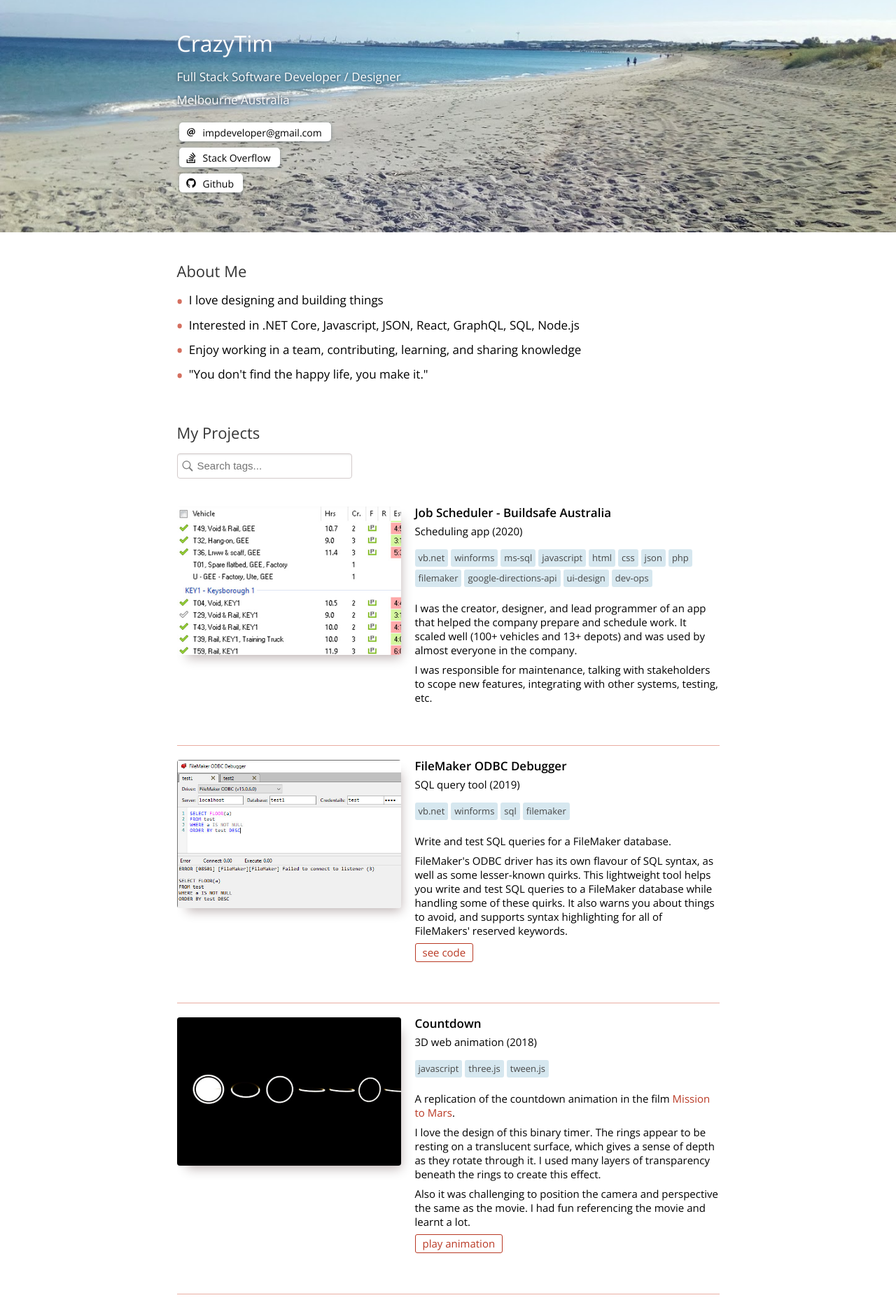
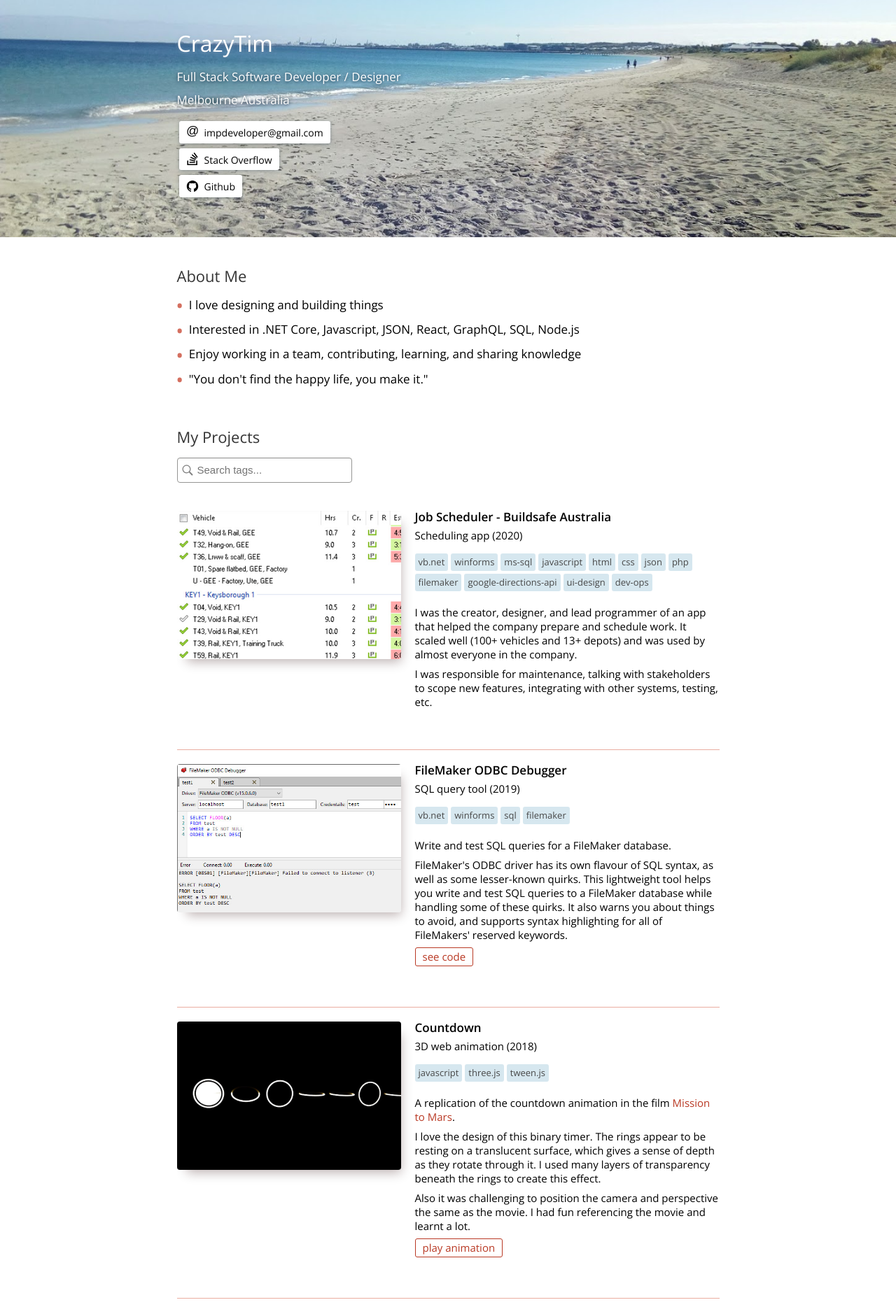
Before and after one commit to CrazyTim/crazytim-portfolio, a Jekyll site: the page built from index.html, in a window 1280 px wide. Shown: the top 1868 px of the page at 70% size. Built offline with Jekyll 4.4.1, drawn with Linux system fonts in a browser that asks for light colours.

Commit message:
Improve svgs - Tweak appearance of header buttons.

```diff
--- a/assets/css/style.css
+++ b/assets/css/style.css
@@ -55,7 +55,7 @@ ul {
     grid-template-columns: auto;
     font-size: 15px;
     width: 250px;
-    border: solid 1px #d3cbcb;
+    border: solid 1px #969694;
     border-radius: 4px;
     overflow: hidden;
     background-image: url('../img/search.svg');
@@ -154,7 +154,6 @@ li {
   font-weight: 600;
   margin-top: -3px;
   padding: 0 0 5px 0;
-	/* background-color: red; */
 }
 
 .item .content {
@@ -179,16 +178,10 @@ li {
   	background-color: #fbece9;
   }
 
-
 .item .description {
 	font-size: 15px;
   font-weight: 100;
   margin: 0 0 16px 0;
-  /* background-color: red; */
-}
-
-.item .tags {
-	/* background-color: red; */
 }
 
 .item .install {
@@ -275,13 +268,11 @@ a, a:visited {
   .header .links a {
   	white-space: nowrap;
     text-decoration: none;
-    padding: 0;
+    padding: 6px 10px 7px;
     fill: #000;
     color: #000;
     transition: background-color .2s;
-
-    padding: 4px 8px 5px;
-    border-radius: 5px;
+    border-radius: 3px;
     background-color: white;
     margin: 3px;
     display: inline-block;
@@ -291,40 +282,20 @@ a, a:visited {
   }
 
   .header .links a svg {
-    height: 17px;
+    height: 18px;
     width: 18px;
     vertical-align: middle;
-    padding: 2px 0 2px;
+    padding-right: 8px;
+    box-sizing: content-box;
   }
 
   .header .links a span {
     font-size: 14px;
     text-decoration: none;
-    padding: 0px 5px 0px 8px;
   }
 
   .header .links a:hover {
     background-color: #fff;
-  }
-
-  .header .links .icon-map {
-    height: 18px;
-    padding: 2px 0 1px;
-  }
-
-  .header .links .icon-git {
-  	height: 18px;
-    padding: 2px 0 1px;
-  }
-
-  .header .links .icon-so {
-  	height: 18px;
-    padding: 2px 0 1px;
-  }
-
-  .header .links .icon-email {
-  	height: 15px;
-    padding: 2px 0 1px;
   }
 
 h1 {
--- a/index.html
+++ b/index.html
@@ -40,15 +40,15 @@ layout: null
         <div class="links">
 
           <div><a href="mailto:impdeveloper@gmail.com">
-            <svg class="icon-email" viewBox="0 0 28 28"><title>Icon: @ symbol</title><path d="M20.11 26.147c-2.335 1.05-4.36 1.4-7.124 1.4C6.524 27.548.84 22.916.84 15.284.84 7.343 6.602.45 15.4.45c6.854 0 11.8 4.7 11.8 11.252 0 5.684-3.193 9.265-7.398 9.3-1.83 0-3.153-.934-3.347-2.997h-.077c-1.208 1.986-2.96 2.997-5.023 2.997-2.532 0-4.36-1.868-4.36-5.062 0-4.75 3.503-9.07 9.11-9.07 1.713 0 3.7.4 4.6.972l-1.17 7.203c-.387 2.298-.115 3.3 1 3.4 1.674 0 3.774-2.102 3.774-6.58 0-5.06-3.27-8.994-9.304-8.994C9.05 2.87 3.83 7.545 3.83 14.97c0 6.5 4.2 10.2 10 10.202 1.987 0 4.09-.43 5.647-1.245l.634 2.22zM16.647 10.1c-.31-.078-.7-.155-1.207-.155-2.572 0-4.596 2.53-4.596 5.53 0 1.5.7 2.4 1.9 2.4 1.44 0 2.96-1.83 3.31-4.088l.592-3.72z"/></svg><span>impdeveloper@gmail.com</span>
+            <svg class="icon-email" viewBox="0 0 28 28"><title>Icon: @ symbol</title><text x="" y="20" font-size="28px" style="font-size:28px;font-family:Arial">@</text></svg><span>impdeveloper@gmail.com</span>
           </a></div>
 
           <div><a href="https://stackoverflow.com/users/737393/crazytim">
-            <svg class="icon-so" viewBox="0 0 23.6 28"><title>Logo: Stack Overflow</title><path d="M20 25.5V18h2.5v10H0V18h2.5v7.5"/><path d="M5.2 17.3l12.2 2.6.5-2.4-12.1-2.6-.6 2.4zm1.7-5.8l11.3 5.3 1.1-2.3L7.9 9.2l-1 2.3zM10 5.9l9.6 8 1.6-1.9-9.6-8L10 5.9zM16.2 0l-2 1.5 7.5 10 2-1.5-7.5-10zM5 23h12.5v-2.5H5V23z"/></svg><span>Stack Overflow</span>
+            <svg class="icon-so" viewBox="0 0 23.6 28"><title>Icon: Stack Overflow</title><path d="M20 25.5V18h2.5v10H0V18h2.5v7.5"/><path d="M5.2 17.3l12.2 2.6.5-2.4-12.1-2.6-.6 2.4zm1.7-5.8l11.3 5.3 1.1-2.3L7.9 9.2l-1 2.3zM10 5.9l9.6 8 1.6-1.9-9.6-8L10 5.9zM16.2 0l-2 1.5 7.5 10 2-1.5-7.5-10zM5 23h12.5v-2.5H5V23z"/></svg><span>Stack Overflow</span>
           </a></div>
 
           <div><a href="https://github.com/CrazyTim">
-            <svg class="icon-git" viewBox="0 0 28 28"><title>Logo: GitHub</title><path d="M13.97 1.57c-7.03 0-12.733 5.703-12.733 12.74 0 5.622 3.636 10.393 8.717 12.084.637.13.87-.277.87-.615 0-.302-.013-1.103-.02-2.165-3.54.77-4.29-1.707-4.29-1.707-.578-1.473-1.413-1.863-1.413-1.863-1.154-.79.09-.775.09-.775 1.276.104 1.96 1.316 1.96 1.312 1.135 1.936 2.99 1.393 3.712 1.06.116-.823.445-1.384.81-1.704-2.83-.32-5.802-1.414-5.802-6.293 0-1.39.496-2.527 1.312-3.418-.132-.322-.57-1.617.123-3.37 0 0 1.07-.343 3.508 1.305 1.016-.282 2.105-.424 3.188-.43 1.082 0 2.167.156 3.198.44 2.43-1.65 3.498-1.307 3.498-1.307.695 1.754.258 3.043.13 3.37.815.903 1.314 2.038 1.314 3.43 0 4.893-2.978 5.97-5.814 6.286.458.388.876 1.16.876 2.358 0 1.703-.016 3.076-.016 3.482 0 .334.232.748.877.61 5.056-1.687 8.7-6.456 8.7-12.08-.055-7.058-5.75-12.757-12.792-12.75z"/></svg><span>Github</span>
+            <svg class="icon-git" viewBox="0 0 28 28"><title>Icon: GitHub</title><path d="M13.97 1.57c-7.03 0-12.733 5.703-12.733 12.74 0 5.622 3.636 10.393 8.717 12.084.637.13.87-.277.87-.615 0-.302-.013-1.103-.02-2.165-3.54.77-4.29-1.707-4.29-1.707-.578-1.473-1.413-1.863-1.413-1.863-1.154-.79.09-.775.09-.775 1.276.104 1.96 1.316 1.96 1.312 1.135 1.936 2.99 1.393 3.712 1.06.116-.823.445-1.384.81-1.704-2.83-.32-5.802-1.414-5.802-6.293 0-1.39.496-2.527 1.312-3.418-.132-.322-.57-1.617.123-3.37 0 0 1.07-.343 3.508 1.305 1.016-.282 2.105-.424 3.188-.43 1.082 0 2.167.156 3.198.44 2.43-1.65 3.498-1.307 3.498-1.307.695 1.754.258 3.043.13 3.37.815.903 1.314 2.038 1.314 3.43 0 4.893-2.978 5.97-5.814 6.286.458.388.876 1.16.876 2.358 0 1.703-.016 3.076-.016 3.482 0 .334.232.748.877.61 5.056-1.687 8.7-6.456 8.7-12.08-.055-7.058-5.75-12.757-12.792-12.75z"/></svg><span>Github</span>
           </a></div>
 
         </div>
```
Also changed, not shown: assets/img/search.svg.
